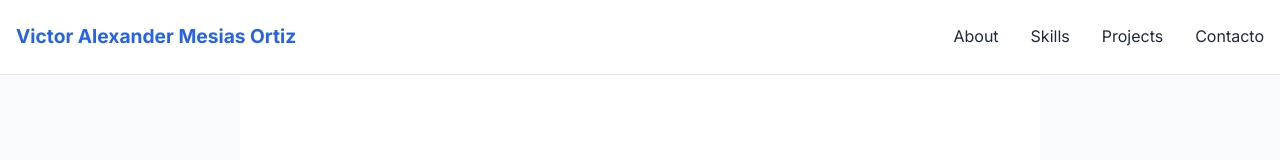
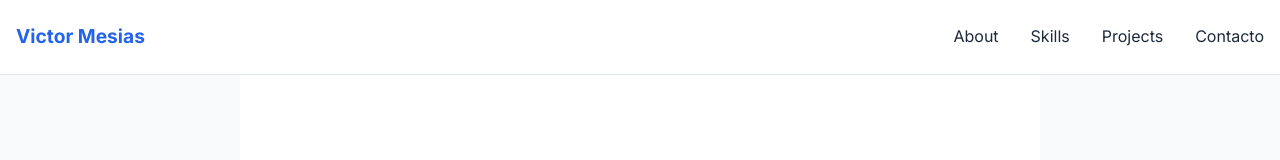
Before and after one commit to victormesiaso/mi-portfolio-dev, a plain HTML site: page index.html in a window 1280 px wide. Shown: the top 160 px of the page. Drawn offline with Linux system fonts and the light colour scheme.

Commit message:
forzar actualización github pages

```diff
--- a/index.html
+++ b/index.html
@@ -11,7 +11,7 @@
 
 <body>
     <nav>
-        <div class="nav-brand">Victor Alexander Mesias Ortiz</div> <!-- div es un bloque sin nombre -->
+        <div class="nav-brand">Victor Mesias </div> <!-- div es un bloque sin nombre -->
         <button class="nav-toggle" aria-label="Abrir menú">☰</button>
         <ul class="nav-links">
             <li><a href="#about">About</a></li>
```
